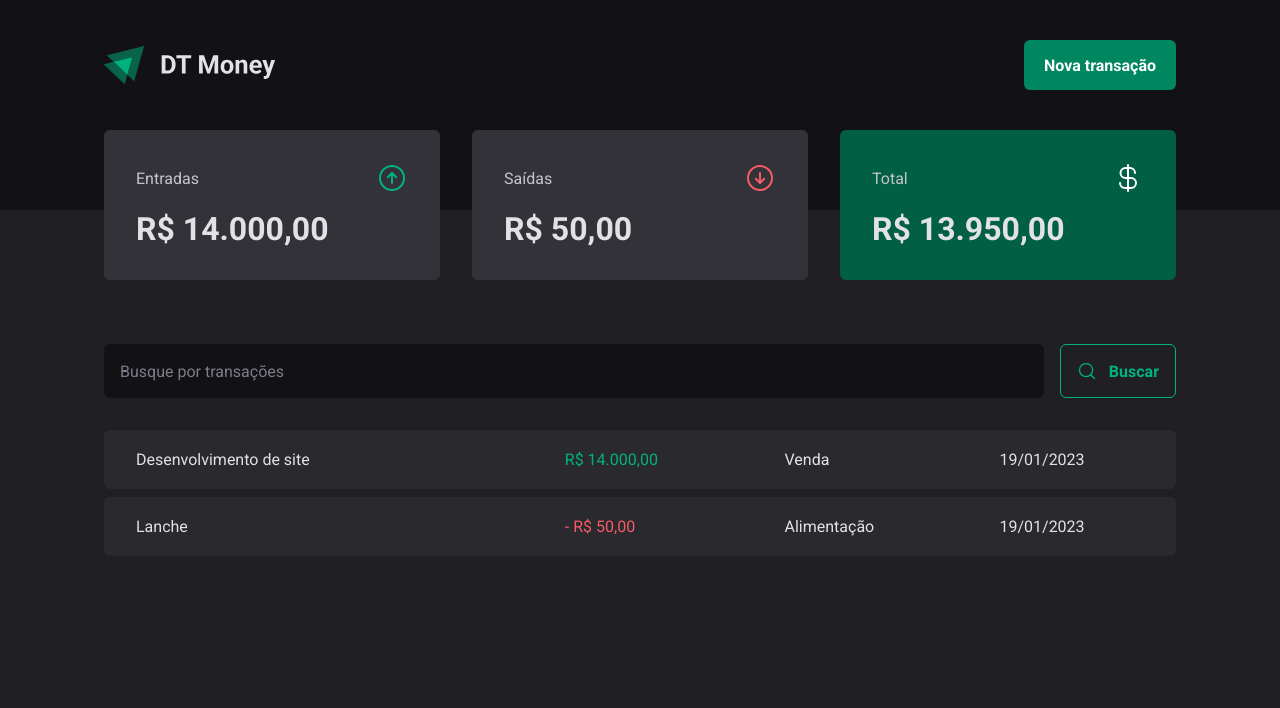
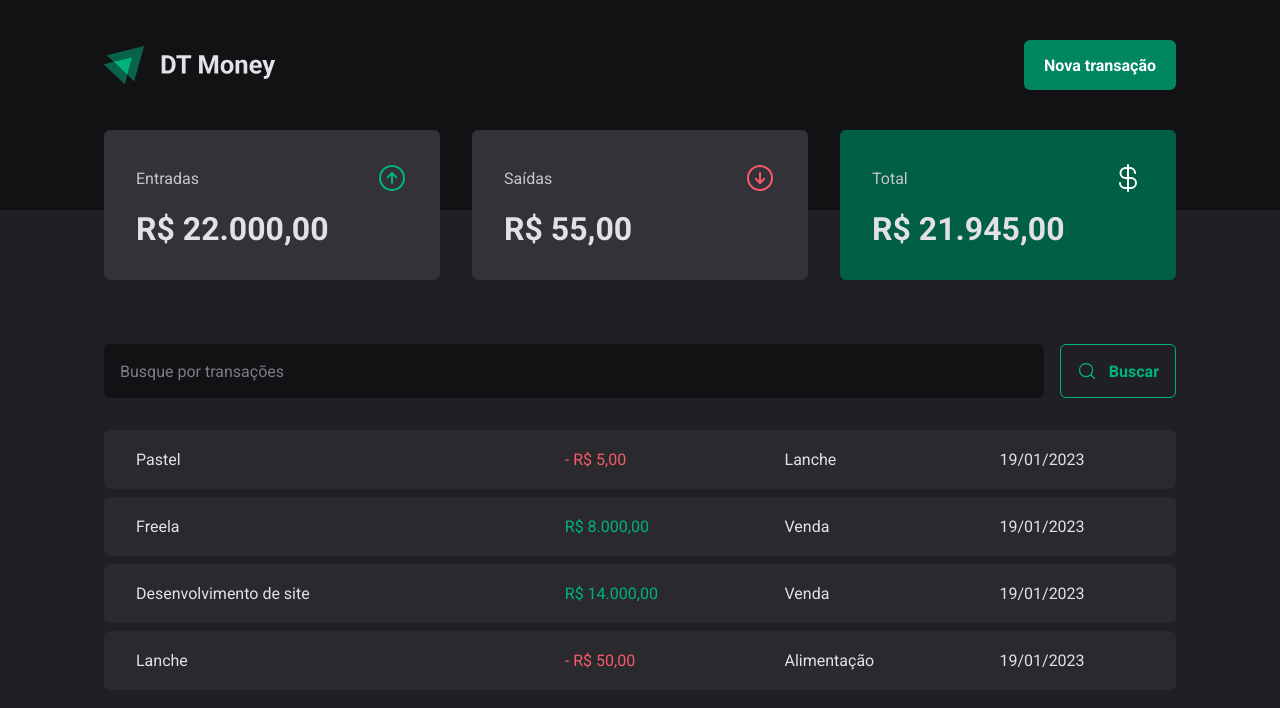
Before and after one commit to leotheodoro/dt-money, a React (Vite) app: page / in a window 1280 px wide. Shown: the top 708 px of the page. Built offline with nearby package versions, Linux system fonts and the light colour scheme; data requests are answered from the project's data file.

Commit message:
:construction: creating new transaction

```diff
--- a/server.json
+++ b/server.json
@@ -15,6 +15,22 @@
       "category": "Alimentação",
       "price": 50,
       "createdAt": "2023-01-19T11:34:34.769Z"
+    },
+    {
+      "description": "Freela",
+      "price": 8000,
+      "category": "Venda",
+      "type": "income",
+      "createdAt": "2023-01-19T23:15:14.775Z",
+      "id": 3
+    },
+    {
+      "description": "Pastel",
+      "price": 5,
+      "category": "Lanche",
+      "type": "outcome",
+      "createdAt": "2023-01-19T23:24:40.595Z",
+      "id": 4
     }
   ]
 }
--- a/src/components/NewTransactionModal/index.tsx
+++ b/src/components/NewTransactionModal/index.tsx
@@ -1,8 +1,10 @@
 import { zodResolver } from '@hookform/resolvers/zod'
 import * as Dialog from '@radix-ui/react-dialog'
 import { ArrowCircleDown, ArrowCircleUp, X } from 'phosphor-react'
+import { useContext } from 'react'
 import { Controller, useForm } from 'react-hook-form'
 import * as z from 'zod'
+import { TransactionsContext } from '../../contexts/TransactionsContext'
 import {
   CloseButton,
   Content,
@@ -21,18 +23,27 @@ const newTransactionFormSchema = z.object({
 type NewTransactionFormInputs = z.infer<typeof newTransactionFormSchema>
 
 export function NewTransactionModal() {
+  const { createTransaction } = useContext(TransactionsContext)
+
   const {
     control,
     register,
     handleSubmit,
     formState: { isSubmitting },
+    reset,
   } = useForm<NewTransactionFormInputs>({
     resolver: zodResolver(newTransactionFormSchema),
   })
 
-  async function handleCreateNewTransaction(data: NewTransactionFormInputs) {
-    await new Promise((resolve) => setTimeout(resolve, 2000))
-    console.log(data)
+  async function handleCreateNewTransaction({
+    description,
+    price,
+    category,
+    type,
+  }: NewTransactionFormInputs) {
+    await createTransaction({ description, price, category, type })
+
+    reset()
   }
 
   return (
--- a/src/contexts/TransactionsContext.tsx
+++ b/src/contexts/TransactionsContext.tsx
@@ -10,9 +10,17 @@ interface Transaction {
   createdAt: string
 }
 
+interface CreateTransactionInput {
+  description: string
+  price: number
+  category: string
+  type: 'income' | 'outcome'
+}
+
 interface TransactionsContextType {
   transactions: Transaction[]
   fetchTransactions: (query?: string) => Promise<void>
+  createTransaction: (data: CreateTransactionInput) => Promise<void>
 }
 
 interface TransactionProviderProps {
@@ -30,10 +38,29 @@ export function TransactionsProvider({ children }: TransactionProviderProps) {
     const response = await api.get('transactions', {
       params: {
         q: query,
+        _sort: 'createdAt',
+        _order: 'desc',
       },
     })
 
     setTransactions(response.data)
+  }
+
+  async function createTransaction({
+    description,
+    price,
+    category,
+    type,
+  }: CreateTransactionInput) {
+    const response = await api.post('transactions', {
+      description,
+      price,
+      category,
+      type,
+      createdAt: new Date(),
+    })
+
+    setTransactions((oldState) => [response.data, ...oldState])
   }
 
   useEffect(() => {
@@ -41,7 +68,9 @@ export function TransactionsProvider({ children }: TransactionProviderProps) {
   }, [])
 
   return (
-    <TransactionsContext.Provider value={{ transactions, fetchTransactions }}>
+    <TransactionsContext.Provider
+      value={{ transactions, fetchTransactions, createTransaction }}
+    >
       {children}
     </TransactionsContext.Provider>
   )
```
